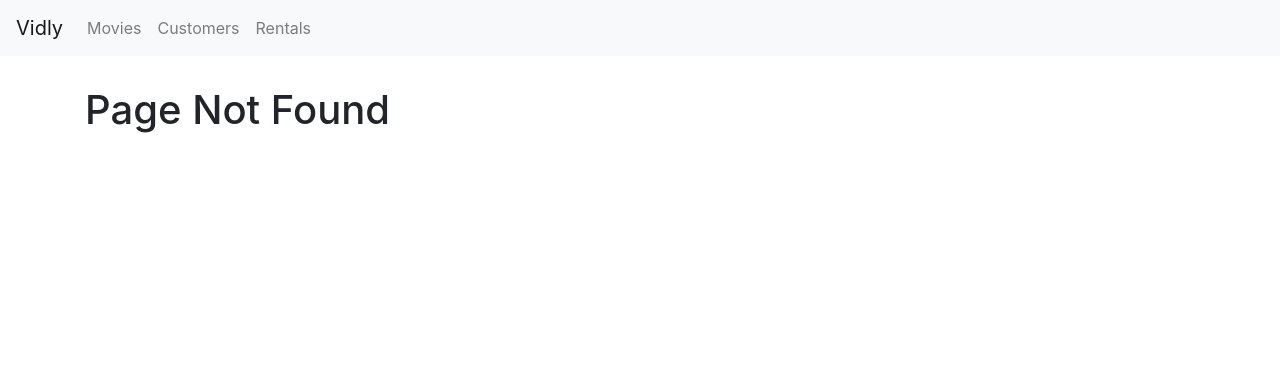
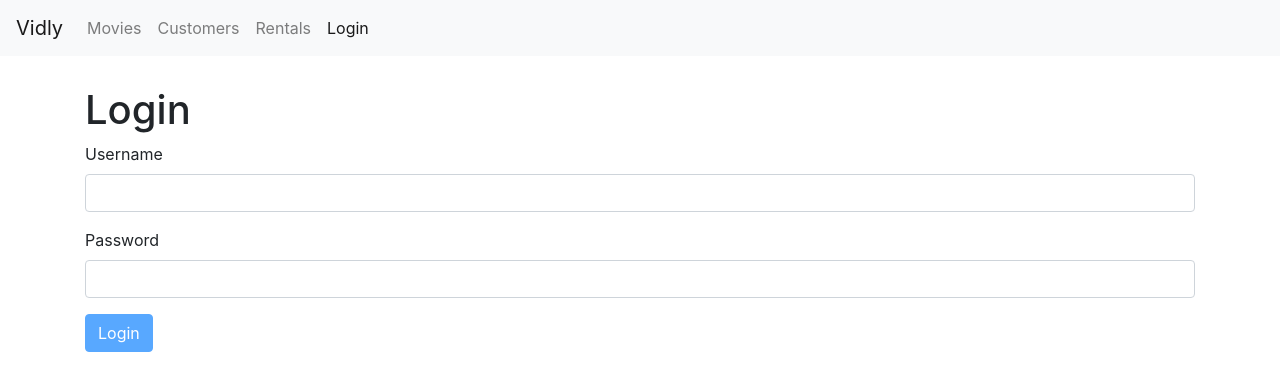
Before and after one commit to ematsushita/vidly, a React (Create React App) app: page /login in a window 1280 px wide. Before the commit this address led to /not-found. Shown: the top 390 px of the page. Built offline with nearby package versions, Linux system fonts and the light colour scheme.

Commit message:
login form logic

```diff
--- a/package.json
+++ b/package.json
@@ -8,6 +8,7 @@
     "@testing-library/user-event": "^7.2.1",
     "bootstrap": "^4.1.1",
     "font-awesome": "^4.7.0",
+    "joi-browser": "^13.4.0",
     "lodash": "^4.17.10",
     "prop-types": "^15.6.2",
     "react": "^16.13.1",
--- a/src/App.js
+++ b/src/App.js
@@ -1,12 +1,13 @@
 import React from 'react';
 import './App.css';
+import NavBar from './components/navbar';
+import LoginForm from './components/loginForm';
 import Movie from './components/movies';
 import Customers from './components/customers';
 import Rentals from './components/rentals';
 import NotFound from './components/notFound';
 import MovieForm from './components/movieForm';
 import { Route, Redirect, Switch } from "react-router-dom";
-import NavBar from './components/navbar';
 
 
 
@@ -16,6 +17,7 @@
       <NavBar />
       <main className="container">
         <Switch>
+        <Route path="/login" component={ LoginForm }></Route>
           <Route path="/movies/:id" component={ MovieForm }></Route>
           <Route path="/movies" component={ Movie }></Route>
           <Route path="/customers" component={ Customers }></Route>
--- /dev/null
+++ b/src/components/input.jsx
@@ -0,0 +1,17 @@
+import React from 'react';
+
+const Input = ({ name, label, value, error, onChange }) => {
+  return (
+    <div className="form-group">
+      <label htmlFor={name}>
+        {label}
+      </label>
+       <input name={name} value={value} onChange={onChange} id={name} type="text" className="form-control"></input>
+       {error && <div className="alert alert-danger">
+        {error}
+       </div>}
+    </div>
+   );
+}
+
+export default Input;
--- /dev/null
+++ b/src/components/loginForm.jsx
@@ -0,0 +1,75 @@
+import React, { Component } from 'react';
+import Input from './input';
+import Joi from 'joi-browser';
+
+class LoginForm extends Component {
+  state = {
+    account: {username: '', password: ''},
+    errors: {}
+  }
+
+  schema = {
+    username: Joi.string().required().label("Username"),
+    password: Joi.string().required().label("Password")
+  }
+
+  validate = () => {
+    const options = {abortEarly: false}
+    const { error } = Joi.validate(this.state.account, this.schema, options)
+    if (!error) return null;
+
+    const errors = {};
+    for (let item of error.details) {
+      errors[item.path[0]] = item.message;
+    }
+    return errors;
+  }
+
+  validateProperty = ({name, value}) => {
+    const obj = {[name]: value}
+    const schema = {[name]: this.schema[name]}
+    const { error } = Joi.validate(obj, schema)
+    return error ? error.details[0].message : null;
+  }
+
+  handleSubmit = e => {
+    e.preventDefault();
+    const errors = this.validate();
+    this.setState({ errors: errors || {} });
+    if (errors) return;
+
+
+  }
+
+  handleChange = ({currentTarget: input}) => {
+    const errors = {...this.state.errors};
+    const errorMessage = this.validateProperty(input);
+
+    if (errorMessage) {
+      errors[input.name] = errorMessage;
+    } else {
+      delete errors[input.name];
+    }
+
+    const account = {...this.state.account};
+    account[input.name] = input.value;
+    this.setState({account, errors})
+  }
+
+  render() {
+    const { account, errors } = this.state;
+
+    return (
+      <>
+        <h1>Login</h1>
+        <form onSubmit={this.handleSubmit}>
+          <Input onChange={this.handleChange} name="username" value={account.username} label="Username" error={errors.username}/>
+          <Input onChange={this.handleChange} name="password" value={account.password} label="Password" error={errors.password} />
+          <button disabled={this.validate()} className="btn btn-primary">Login</button>
+        </form>
+      </>
+     );
+  }
+}
+
+export default LoginForm;
--- a/src/components/navbar.jsx
+++ b/src/components/navbar.jsx
@@ -14,6 +14,7 @@
             <NavLink className="nav-item nav-link" to="/movies">Movies <span className="sr-only">(current)</span></NavLink>
             <NavLink className="nav-item nav-link" to="/customers">Customers</NavLink>
             <NavLink className="nav-item nav-link" to="/rentals">Rentals</NavLink>
+            <NavLink className="nav-item nav-link" to="/login">Login</NavLink>
           </div>
         </div>
       </nav>
```
Also changed, not shown: 1 other file (tests, documents, lock files or other folders).
